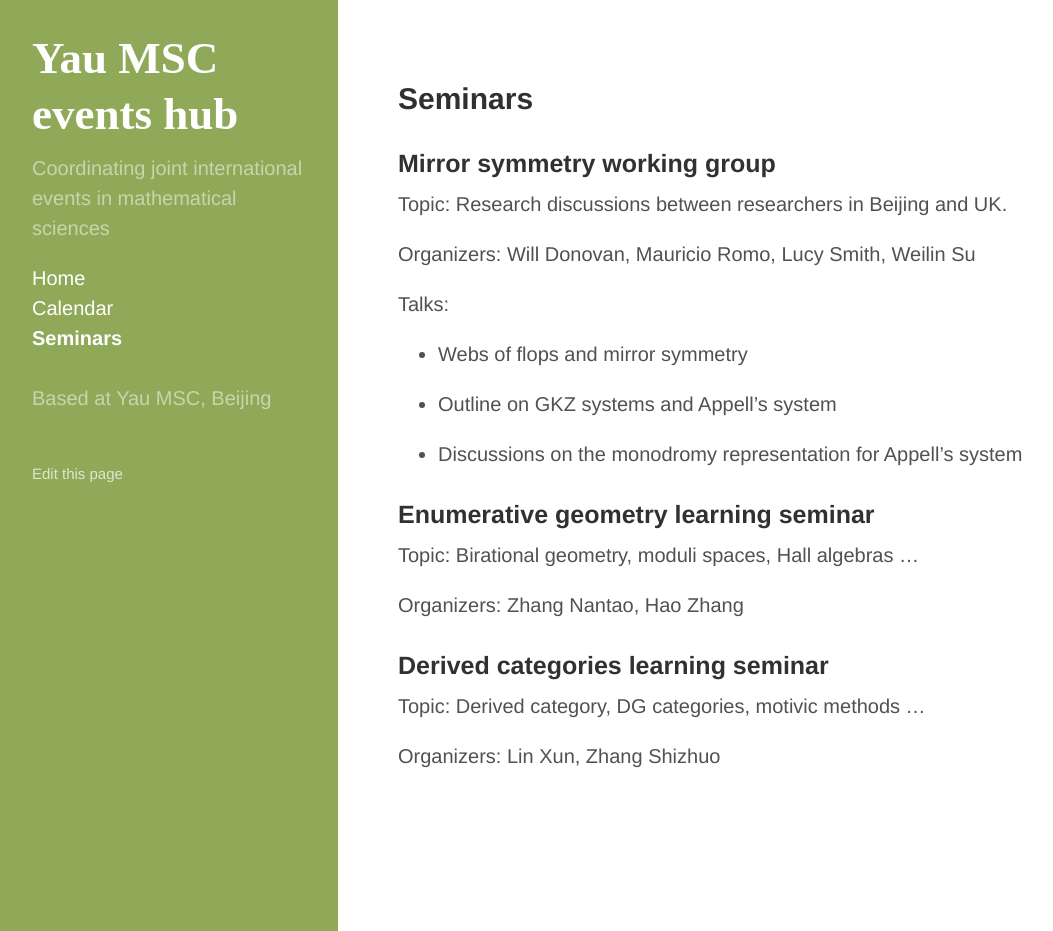
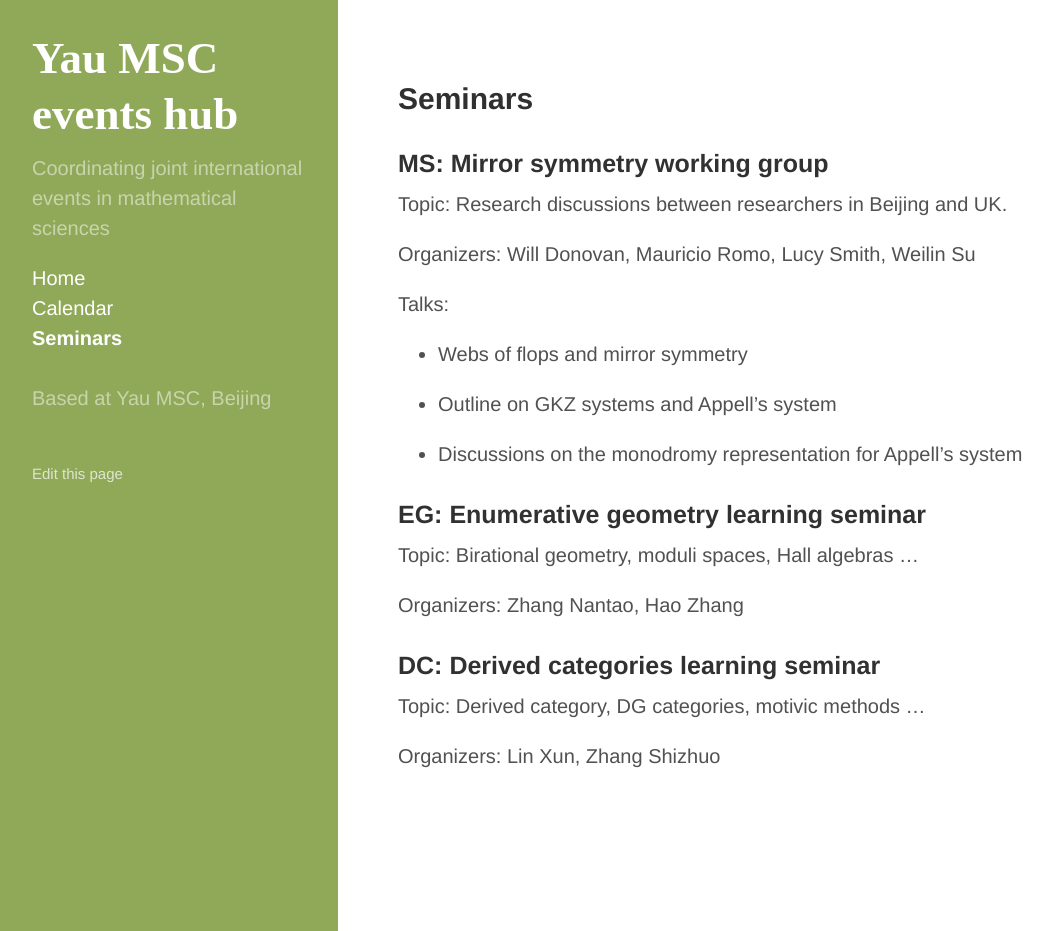
Before and after one commit to yau-msc-events/yau-msc-events.github.io, a Jekyll site: the page built from seminars.md, in a window 1280 px wide and 931 px high. Shown: the whole window, without its empty margins (2-1055 px from the left). Built offline with Jekyll 4.4.1, drawn with Linux system fonts in a browser that asks for light colours.

Commit message:
Update seminars.md

```diff
--- a/seminars.md
+++ b/seminars.md
@@ -3,7 +3,7 @@
 title: Seminars
 ---
 
-### Mirror symmetry working group
+### MS: Mirror symmetry working group
 
 Topic: Research discussions between researchers in Beijing and UK.
 
@@ -20,7 +20,7 @@
 
 
 
-### Enumerative geometry learning seminar
+### EG: Enumerative geometry learning seminar
 
 Topic: Birational geometry, moduli spaces, Hall algebras ...
 
@@ -28,7 +28,7 @@
 
 
 
-### Derived categories learning seminar
+### DC: Derived categories learning seminar
 
 Topic: Derived category, DG categories, motivic methods ...
 
```
